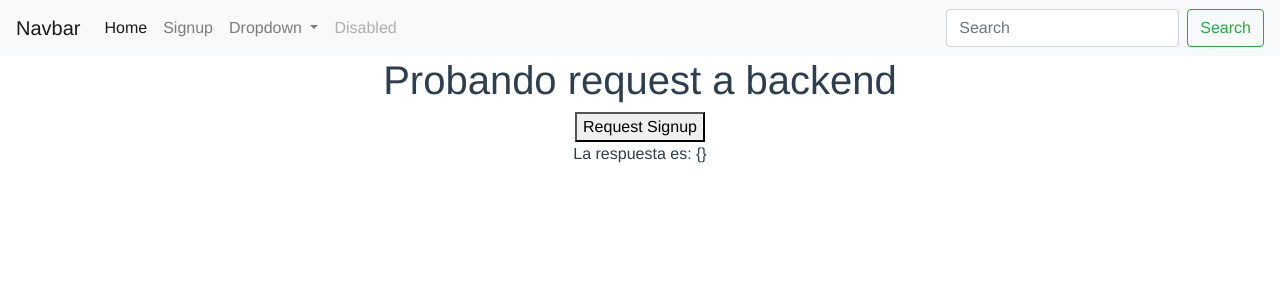
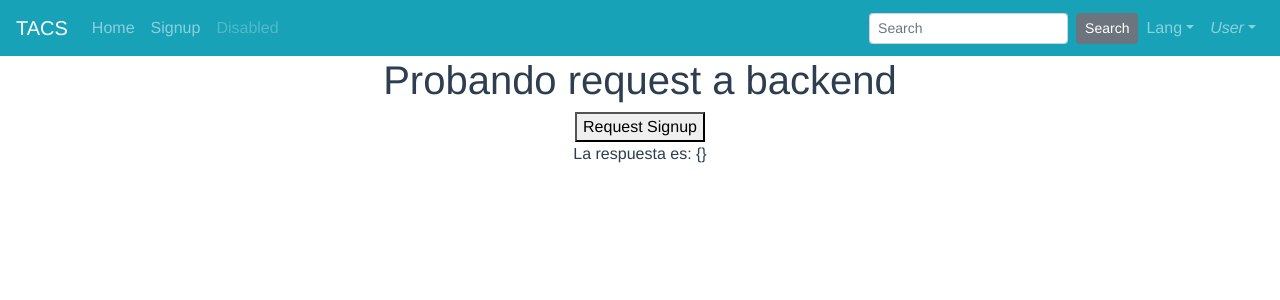
Before and after one commit to fede90/tacs-frontend, a Vue app: page /signup in a window 1280 px wide. Shown: the top 300 px of the page. Built offline with nearby package versions, Linux system fonts and the light colour scheme.

Commit message:
#1 arreglos de nav y router

```diff
--- a/package.json
+++ b/package.json
@@ -11,7 +11,6 @@
   },
   "dependencies": {
     "axios": "^0.19.0",
-    "bootstrap": "^4.3.1",
     "bootstrap-vue": "^2.0.1",
     "core-js": "^2.6.5",
     "jquery": "^3.4.1",
--- a/src/components/Navbar.vue
+++ b/src/components/Navbar.vue
@@ -1,39 +1,41 @@
 <template>
-<nav class="navbar navbar-expand-lg navbar-light bg-light">
-  <a class="navbar-brand" href="#">Navbar</a>
-  <button class="navbar-toggler" type="button" data-toggle="collapse" data-target="#navbarSupportedContent" aria-controls="navbarSupportedContent" aria-expanded="false" aria-label="Toggle navigation">
-    <span class="navbar-toggler-icon"></span>
-  </button>
+<b-navbar toggleable="lg" type="dark" variant="info">
+    <b-navbar-brand href="#">TACS</b-navbar-brand>
 
-  <div class="collapse navbar-collapse" id="navbarSupportedContent">
-    <ul class="navbar-nav mr-auto">
-      <li class="nav-item active">
-        <router-link to="/" class="nav-link">Home</router-link>
-      </li>
-      <li class="nav-item">
-        <router-link to="/signup" class="nav-link">Signup</router-link>
-      </li>
-      <li class="nav-item dropdown">
-        <a class="nav-link dropdown-toggle" href="#" id="navbarDropdown" role="button" data-toggle="dropdown" aria-haspopup="true" aria-expanded="false">
-          Dropdown
-        </a>
-        <div class="dropdown-menu" aria-labelledby="navbarDropdown">
-          <a class="dropdown-item" href="#">Action</a>
-          <a class="dropdown-item" href="#">Another action</a>
-          <div class="dropdown-divider"></div>
-          <a class="dropdown-item" href="#">Something else here</a>
-        </div>
-      </li>
-      <li class="nav-item">
-        <a class="nav-link disabled" href="#">Disabled</a>
-      </li>
-    </ul>
-    <form class="form-inline my-2 my-lg-0">
-      <input class="form-control mr-sm-2" type="search" placeholder="Search" aria-label="Search">
-      <button class="btn btn-outline-success my-2 my-sm-0" type="submit">Search</button>
-    </form>
-  </div>
-</nav>
+    <b-navbar-toggle target="nav-collapse"></b-navbar-toggle>
+
+    <b-collapse id="nav-collapse" is-nav>
+      <b-navbar-nav>
+        <b-nav-item v-bind:to="'home'">Home</b-nav-item>
+        <b-nav-item v-bind:to="'signup'">Signup</b-nav-item>
+        <b-nav-item v-bind:to="'home'" disabled>Disabled</b-nav-item>
+      </b-navbar-nav>
+
+      <!-- Right aligned nav items -->
+      <b-navbar-nav class="ml-auto">
+        <b-nav-form>
+          <b-form-input size="sm" class="mr-sm-2" placeholder="Search"></b-form-input>
+          <b-button size="sm" class="my-2 my-sm-0" type="submit">Search</b-button>
+        </b-nav-form>
+
+        <b-nav-item-dropdown text="Lang" right>
+          <b-dropdown-item href="#">EN</b-dropdown-item>
+          <b-dropdown-item href="#">ES</b-dropdown-item>
+          <b-dropdown-item href="#">RU</b-dropdown-item>
+          <b-dropdown-item href="#">FA</b-dropdown-item>
+        </b-nav-item-dropdown>
+
+        <b-nav-item-dropdown right>
+          <!-- Using 'button-content' slot -->
+          <template v-slot:button-content>
+            <em>User</em>
+          </template>
+          <b-dropdown-item href="#">Profile</b-dropdown-item>
+          <b-dropdown-item href="#">Sign Out</b-dropdown-item>
+        </b-nav-item-dropdown>
+      </b-navbar-nav>
+    </b-collapse>
+  </b-navbar>
 </template>
 
 <script>
--- a/src/main.js
+++ b/src/main.js
@@ -6,7 +6,7 @@
 import "bootstrap-vue/dist/bootstrap-vue.css";
 Vue.config.productionTip = false;
 
-Vue.use(BootstrapVue)
+Vue.use(BootstrapVue);
 new Vue({
   router,
   render: h => h(App)
--- a/src/router.js
+++ b/src/router.js
@@ -14,10 +14,14 @@
       component: Home
     },
     {
+      path: "/home",
+      name: "home",
+      component: Home
+    },
+    {
       path: "/signup",
       name: "signup",
-      component: () =>
-        import("./views/Signup.vue")
+      component: () => import("./views/Signup.vue")
     }
   ]
 });
--- a/vue.config.js
+++ b/vue.config.js
@@ -1,12 +1,12 @@
 module.exports = {
   devServer: {
     proxy: {
-      '/api/*': {
-        target: 'http://localhost:4040',
+      "/api/*": {
+        target: "http://localhost:4040",
         ws: true,
         changeOrigin: true,
-        pathRewrite: {'^/api' : ''}
-      },
-    },
-  },
-}
+        pathRewrite: { "^/api": "" }
+      }
+    }
+  }
+};
```
